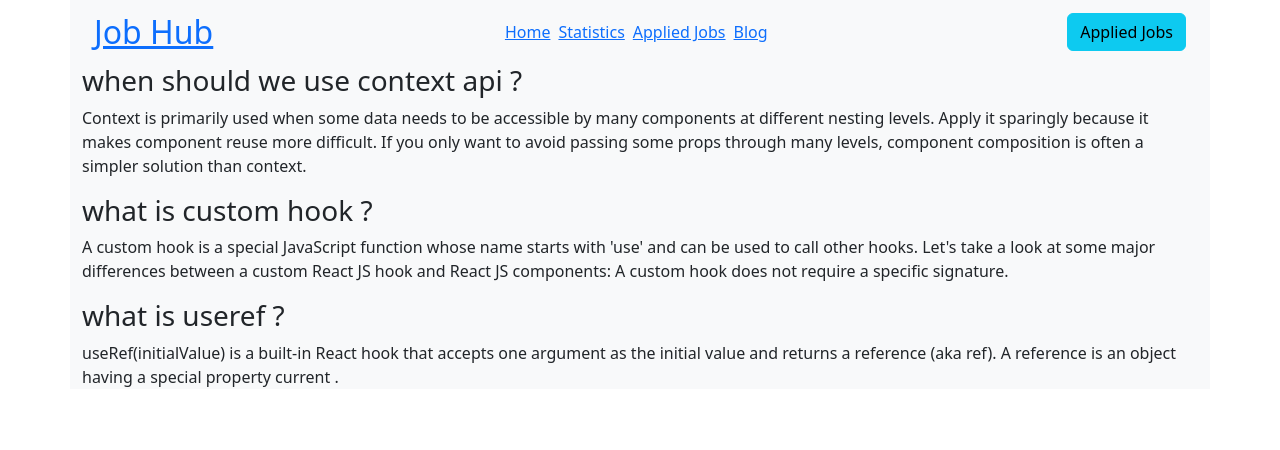
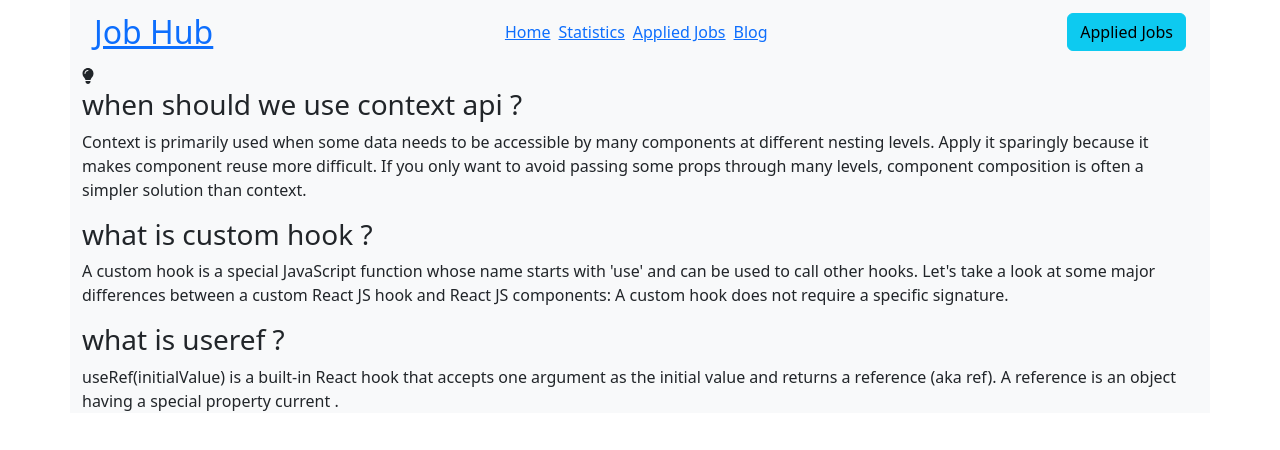
Before and after one commit to nahian255/Jub-Hub-b7-a9, a React (Vite) app: page /blog in a window 1280 px wide. Shown: the top 450 px of the page. Built offline with nearby package versions, Linux system fonts and the light colour scheme.

Commit message:
icon added

```diff
--- a/package.json
+++ b/package.json
@@ -9,6 +9,9 @@
     "preview": "vite preview"
   },
   "dependencies": {
+    "@fortawesome/fontawesome-svg-core": "^6.4.0",
+    "@fortawesome/free-solid-svg-icons": "^6.4.0",
+    "@fortawesome/react-fontawesome": "^0.2.0",
     "bootstrap": "^5.2.3",
     "react": "^18.2.0",
     "react-bootstrap": "^2.7.2",
--- a/src/App.jsx
+++ b/src/App.jsx
@@ -2,8 +2,6 @@
 import 'bootstrap/dist/css/bootstrap.min.css'
 import Nav from './Component/Nav';
 import { Outlet } from 'react-router-dom';
-import Footer from './Footer';
-import { createContext } from 'react';
 
 function App() {
 
@@ -11,7 +9,7 @@
     <div className='bg-light container'>
       <Nav></Nav>
       <Outlet />
-      {/* <Footer /> */}
+
     </div>
   )
 }
--- a/src/Component/Blog.jsx
+++ b/src/Component/Blog.jsx
@@ -1,9 +1,13 @@
 import React from 'react';
-import DJobs from './DJobs';
+import { FontAwesomeIcon } from '@fortawesome/react-fontawesome';
+import { faLightbulb } from '@fortawesome/free-solid-svg-icons';
+
 
 const Blog = () => {
     return (
         <div>
+            <FontAwesomeIcon icon={faLightbulb} />
+
             <h3>when should we use context api ?</h3>
             <p>Context is primarily used when some data needs to be accessible by many components at different nesting levels. Apply it sparingly because it makes component reuse more difficult. If you only want to avoid passing some props through many levels, component composition is often a simpler solution than context.</p>
 
@@ -12,6 +16,8 @@
 
             <h3>what is useref ?</h3>
             <p>useRef(initialValue) is a built-in React hook that accepts one argument as the initial value and returns a reference (aka ref). A reference is an object having a special property current .</p>
+
+
         </div>
     );
 };
--- a/src/Component/Home.jsx
+++ b/src/Component/Home.jsx
@@ -2,7 +2,6 @@
 import Header from './Header';
 import CategoryList from './CategoryList';
 import FeaturedJobs from './FeaturedJobs';
-import Dynamic from './Dynamic';
 
 const Home = () => {
     return (
@@ -10,7 +9,6 @@
             <Header />
             <CategoryList />
             <FeaturedJobs />
-            {/* <Dynamic /> */}
         </div>
     );
 };
--- a/src/Component/JobList.jsx
+++ b/src/Component/JobList.jsx
@@ -1,3 +1,5 @@
+import { faBusinessTime } from '@fortawesome/free-solid-svg-icons';
+import { FontAwesomeIcon } from '@fortawesome/react-fontawesome';
 import Card from 'react-bootstrap/Card';
 
 function JobList({ job }) {
@@ -6,6 +8,7 @@
         <Card style={{ width: '12rem' }}>
             <div>
                 <Card.Body>
+                    <FontAwesomeIcon icon={faBusinessTime} />
                     <Card.Title>{job.name}</Card.Title>
                     <p>{job.number} Jobs Available</p>
                 </Card.Body>
--- a/src/Footer.jsx
+++ /dev/null
@@ -1,18 +0,0 @@
-import React, { useEffect, useState } from 'react';
-
-const Footer = () => {
-    // const [file, setFile] = useState([])
-    // console.log(file);
-    // useEffect(() => {
-    //     fetch('https://raw.githubusercontent.com/Porgramming-Hero-web-course/b7a9-career-hub-nahian255/main/public/new.json?token=GHSAT0AAAAAAB5DPPAO7NYNRLKF5FBYG6D6ZBT5IKA')
-    //         .then(res => res.json())
-    //         .then(data => setFile(data))
-    // }, [])
-    return (
-        <div>
-            <h1> Foooter</h1>
-        </div>
-    );
-};
-
-export default Footer;
```
Also changed, not shown: 2 other files (tests, documents, lock files or other folders).
